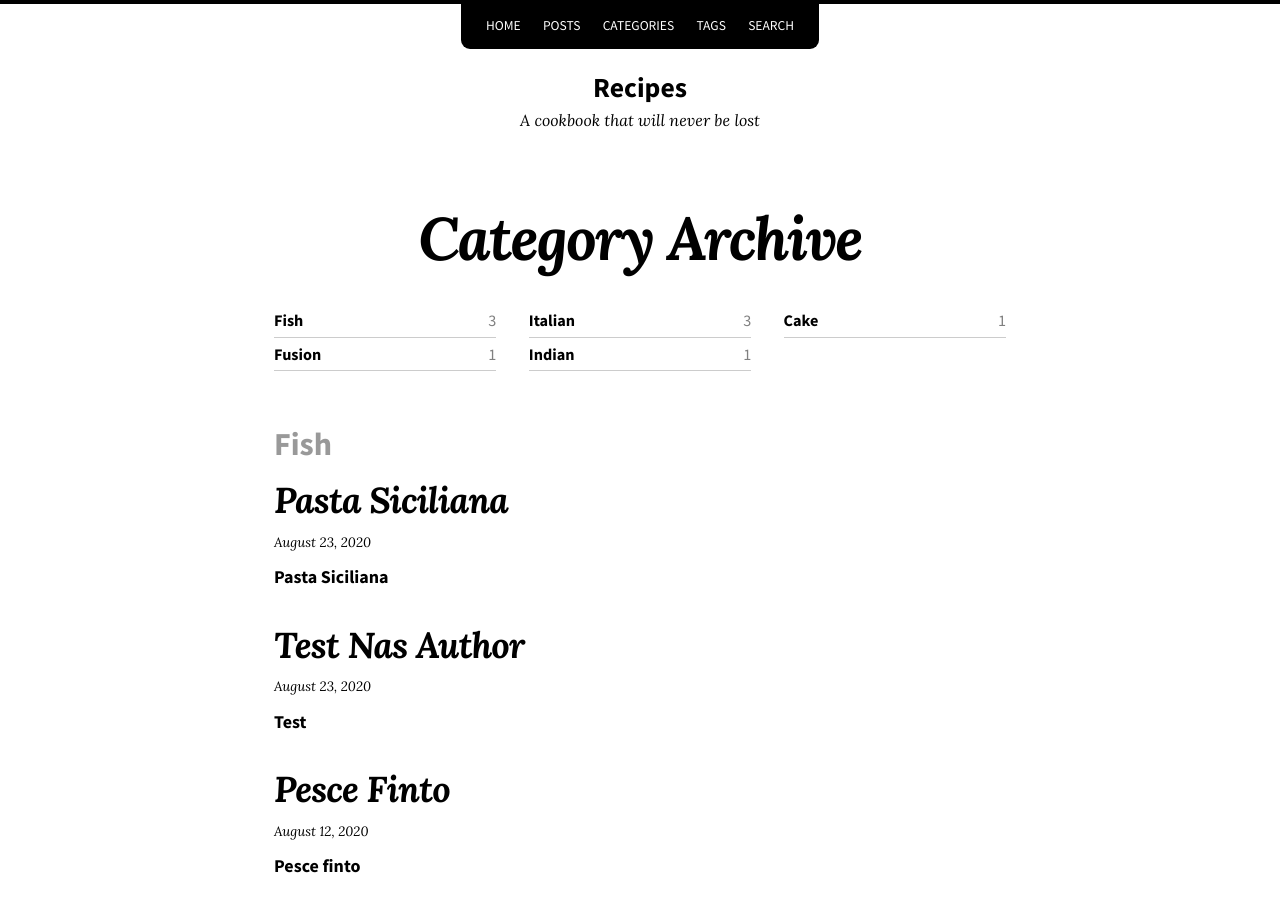
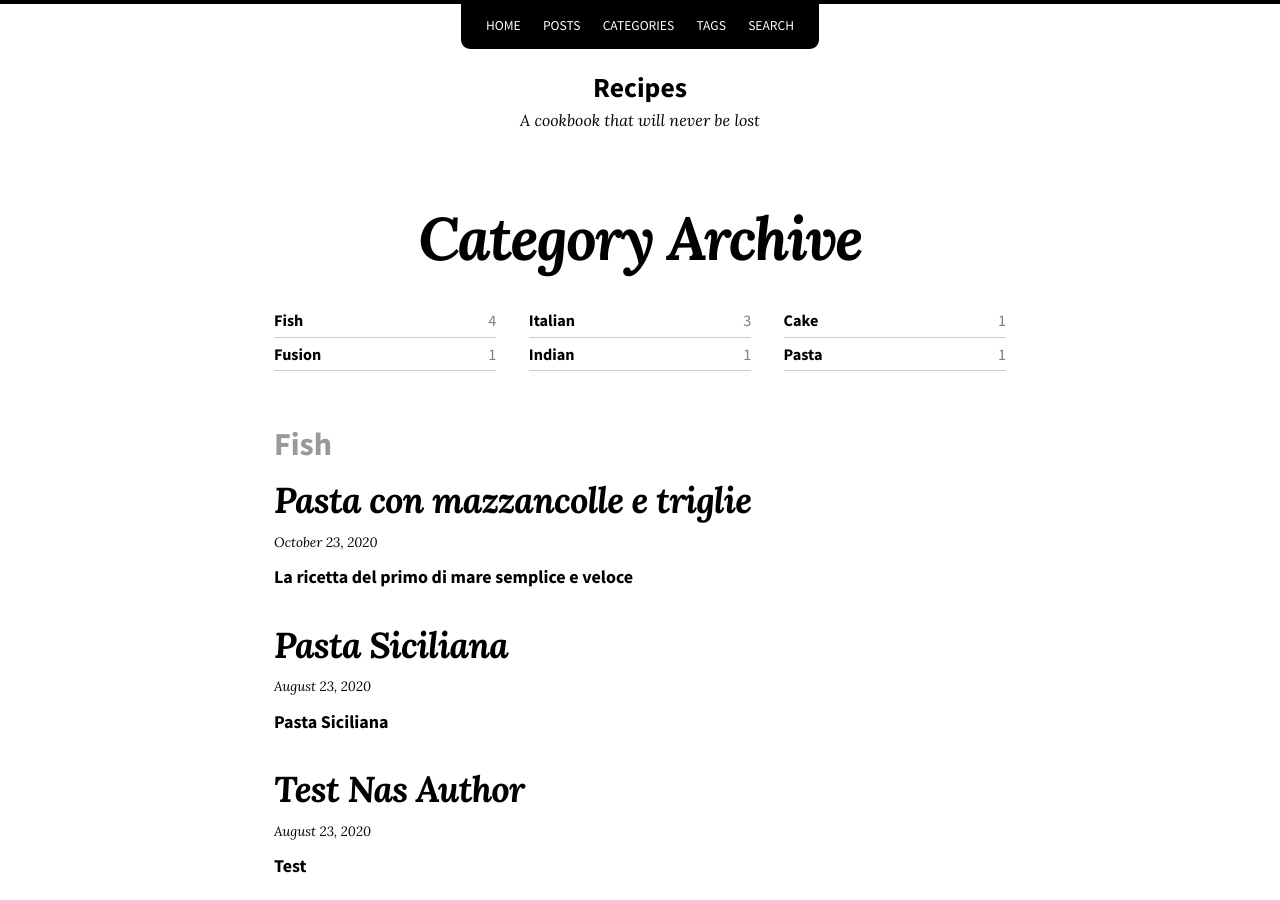
Before and after one commit to fraterenz/recipes, a Jekyll site: the page built from categories.md, in a window 1280 px wide and 900 px high. Built offline with Jekyll 4.4.1, drawn with Linux system fonts in a browser that asks for light colours; nearby versions of some CDN libraries; some of the changed text lies outside the part shown.

Commit message:
pasta con mazzancolle

```diff
--- a/_posts/2020-10-23-pasta-mazzancolle-triglie.md
+++ b/_posts/2020-10-23-pasta-mazzancolle-triglie.md
@@ -3,6 +3,8 @@ title: "Pasta con mazzancolle e triglie"
 author: nm
 categories:
 - Italian
+- Fish
+- Pasta
 tags:
   - favourite
   - pasta
```
